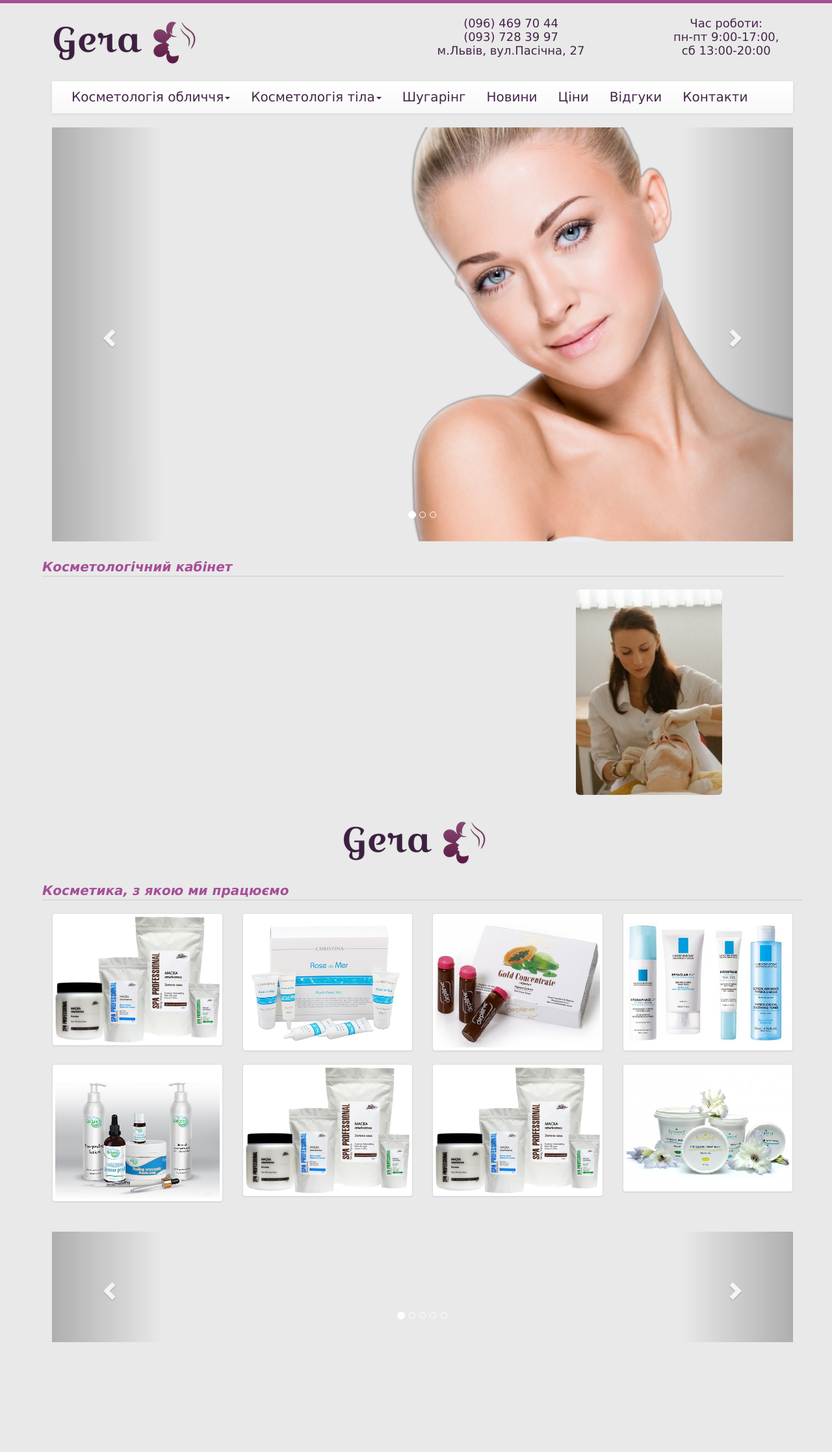
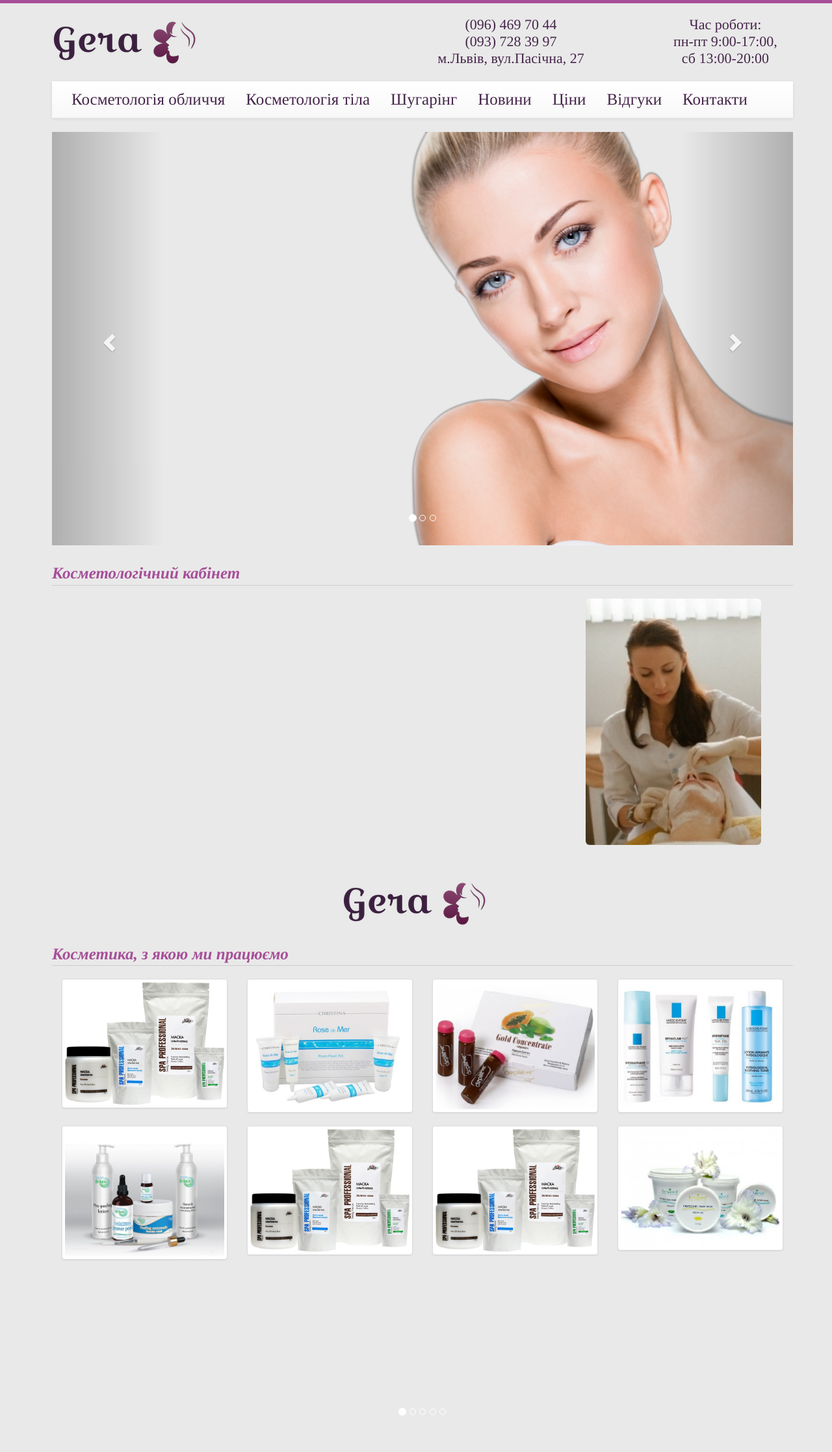
Before and after one commit to iapkarian/database_elegant, a Django app: page / in a window 1280 px wide. Shown: the whole page at 65% size. Before the commit the page ends 2065 px from the top, so only its background shows below. Run offline with Django 3.2, Linux system fonts and the light colour scheme; some libraries are stand-ins or nearby versions.

Commit message:
bug with font

```diff
--- a/elegant/static/css/main.css
+++ b/elegant/static/css/main.css
@@ -4,7 +4,7 @@ body {
     background-color: #E9E9E9;
     border-top: 5px solid #A64E98;
     margin: 0;
-    font-family: Verdana;
+    font-family: Times;
 }
 
 header {
@@ -34,7 +34,7 @@ li a {
     padding: 8px 16px;
     text-decoration: none;
     text-align: left;
-    font-size: 20px;
+    font-size: 25px;
 
 }
 
--- a/elegant/static/css/public.css
+++ b/elegant/static/css/public.css
@@ -1,6 +1,6 @@
 .h2-title{
     color: #A64E98;
-    font-size: 20px;
+    font-size: 25px;
     font-style: italic;
     font-weight: bold;
     border-bottom: 1px solid #CCC;
@@ -13,6 +13,6 @@
 
 p {
     color: #0000;
-    font-size: 16px;
+
 
 }
--- a/elegant/templates/elegant/base.html
+++ b/elegant/templates/elegant/base.html
@@ -88,7 +88,7 @@
                         </div>
                         <div class="center-col-header">
                             <table>
-                                <tbody style="font-size: 18px; text-align: center; color: #45254A;">
+                                <tbody style="font-size: 22px; text-align: center; color: #45254A;">
                                     <td width="500">
                                         (096) 469 70 44<br>
                                         (093) 728 39 97<br>
@@ -110,25 +110,8 @@
                 <nav class="navbar navbar-default navbar-static-top" role="navigation">
                     <div class="container">
                         <ul class="nav nav-pills">
-                            <li class="dropdown">
-                                <a class="dropdown-toggle" data-toggle="dropdown" href="#">Косметологiя обличчя<b class="caret"></b></a>
-                                <ul class="dropdown-menu">
-                                    <li><a href="#">Чистка</a></li>
-                                    <li><a href="#">Пілінг</a></li>
-                                    <li><a href="#">Масаж</a></li>
-                                    <li class="divider"></li>
-                                    <li><a href="#">Мікродермабразія</a></li>
-                                </ul>
-                            </li>
-                            <li class="dropdown">
-                                <a class="dropdown-toggle" data-toggle="dropdown" href="#">Косметологiя тiла<b class="caret"></b></a>
-                                <ul class="dropdown-menu">
-                                    <li><a href="#">Косметологiя</a></li>
-                                    <li><a href="#">Масаж</a></li>
-                                    <li class="divider"></li>
-                                    <li><a href="#">111</a></li>
-                                </ul>
-                            </li>
+                            <li><a href="/#">Косметологiя обличчя</a></li>
+                            <li><a href="/#">Косметологiя тiла</a></li>
                             <li><a href="/shugaring">Шугарiнг</a></li>
                             <li><a href="#">Новини</a></li>
                             <li><a href="/price">Цiни</a></li>
--- a/elegant/templates/elegant/main.html
+++ b/elegant/templates/elegant/main.html
@@ -38,11 +38,11 @@
         </div>
     </div>
 
-    <div class="row" style="width: 100%; margin-top: 25px;">
+    <div class="row" style="margin-top: 25px; padding-left:15px; padding-right:15px;">
         <div class="h2-title">
             Косметологiчний кабiнет
         </div>
-        <p style="text-align: justify; width: 68%;  float: left;">
+        <p style="text-align: justify; width: 68%;  float: left; font-size: 20px;">
             Всі без винятку піддаються щоденному впливу зовнішніх факторів і навколишнього середовища.
             Як наслідок порушується обмін речовин, псується шкіра, знижується м'язовий тонус.<br> Допомогти
             трохи сповільнити цей не дуже приємний процес старіння організму покликана косметологія. Адже
@@ -61,13 +61,13 @@
         </div>
     </div>
 
-    <div class="row" >
+    <div class="row" style="padding-left:15px; padding-right:15px;">
         <div style="padding: 25px; ">
             <img src="static/image/logo.png" class="img-rounded center-block">
         </div>
     </div>
 
-    <div class="row">
+    <div class="row" style="padding-left:15px; padding-right:15px;">
         <div class="h2-title">
             Косметика, з якою ми працюємо
         </div>
@@ -113,7 +113,7 @@
         </div>
     </div>
 
-    <div class="row otstup" style="margin-top: 25px; ">
+    <div class="row otstup" style="margin-top: 25px; padding: 20px; ">
         <div class="col-md-2"></div>
         <div class="col-md-12">
             <div id="carousel-text" class="carousel slide" data-ride="carousel">
@@ -127,13 +127,13 @@
                   </ol>
 
             <!-- Содержимое слайдов -->
-                <div class="carousel-inner" style="text-align: center;" >
+                <div class="carousel-inner" style="text-align: center; font-size: 20px;" >
                     <div class="item active">
                         <p>
                         Користуюсь послугами Мирослави досить давно. Дуже задоволена чисткою обличчя і пілінгом.
-                            Після відвідування "спеціалістів "косметологів в інших косметологічних кабінетах, які
-                            тільки беруть великі гроші а результату ніякого, в мене обличчя було в рубцях і синячках,
-                            за допомогою пілінгів рубці значно зменшились і вирівнявся тон шкіри. Дуже дякую Мирославі
+                            Після відвідування "спеціалістів" косметологів в інших косметологічних кабінетах, які
+                            тільки беруть великі гроші, а результату ніякого, в мене обличчя було в рубцях і синячках.
+                            За допомогою пілінгів рубці значно зменшились і вирівнявся тон шкіри. Дуже дякую Мирославі
                             за те що вона зробила з моїм личком, вона прекрасний спеціаліст і приємний співрозмовник.
                             Комфортні умови, доступні ціни, приємна атмосфера, всім рекомендую. <br><br>  Юліанна Сидор
                         </p>
@@ -141,7 +141,7 @@
 
                     <div class="item">
                         <p>
-                            Мирослава професіонал своєї справи! робила багато процедур в неї і в захваті від всіх.
+                            Мирослава професіонал своєї справи! Робила багато процедур в неї і в захваті від усіх.
                             Мирослава індивідуально підходить до кожної проблеми і підказує хороші варіанти вирішення.
                             Я безмежно рада, що маю шанс відвідувати такого хорошого косметолога. Всім рекомендую! <br><br>  Надя Шпитковська
                         </p>
@@ -150,8 +150,8 @@
                     <div class="item">
                         <p>
                             Проходжу курс пілінгів і роблю чистки) Все супер, шкіра вирівнялась, плями висвітлились,
-                            значно менше чорних точок)Рекомендую. Також окреме дякую за пораду щодо домашнього догляду
-                            косметикою Christina)думаю для жирної та проблемної шкіри це маст хев!!
+                            значно менше чорних точок) Рекомендую. Також окреме дякую за пораду щодо домашнього догляду
+                            косметикою Christina) Думаю для жирної та проблемної шкіри це маст хев!!
                             Дуже подобається пілінг-скатка і гель для вмивання. <br><br> Diana Rubel
                         </p>
                     </div>
@@ -181,13 +181,6 @@
 
                 </div>
 
-            <!-- Controls -->
-                <a class="left carousel-control" href="#carousel-text" data-slide="prev">
-                    <span class="glyphicon glyphicon-chevron-left"></span>
-                </a>
-                <a class="right carousel-control" href="#carousel-text" data-slide="next">
-                    <span class="glyphicon glyphicon-chevron-right"></span>
-                </a>
             </div>
         </div>
     </div>
```
Also changed, not shown: elegant/static/css/price.css (+4 -4 lines), elegant/templates/elegant/price.html (+5 -5 lines), elegant/static/image/miroslava.jpg.
